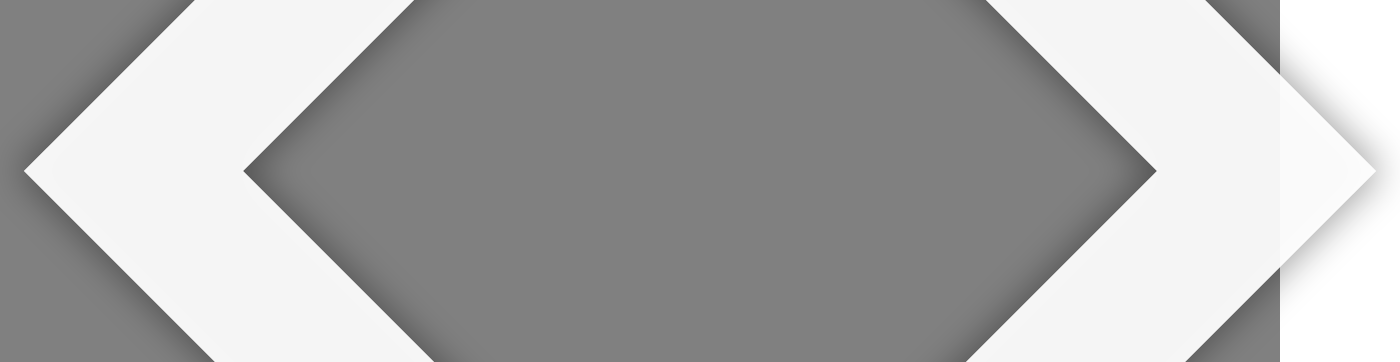
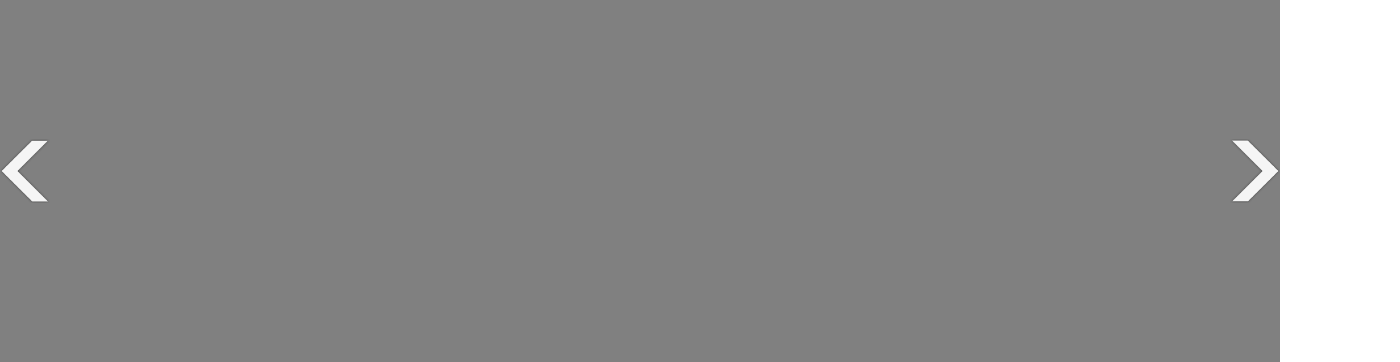
Before and after one commit to TeamWork-Solutions/EditZone, a plain HTML site: page index.html in a window 1280 px wide. Shown: the part 97-459 px from the top of the page, 1400 px wide, since content can reach past the window. Drawn offline with Linux system fonts and the light colour scheme.

Commit message:
updated arrow design in slider nested arrow image inside the button tag.

```diff
--- a/index.html
+++ b/index.html
@@ -30,9 +30,11 @@
                         </ul>
                     </div>
                     <div class="search">
-            <input type="search" name="" placeholder="Search" /><ion-icon
-              name="search-outline"
-            ></ion-icon>
+                        <input
+                            type="search"
+                            name=""
+                            placeholder="Search"
+                        /><ion-icon name="search-outline"></ion-icon>
                     </div>
                 </div>
             </nav>
@@ -41,16 +43,20 @@
             <main>
                 <div class="slider">
                     <div class="templete">
-            <div class="left-arrow">
+                        <div class="arrow">
                             <!-- <ion-icon name="chevron-forward-circle-outline"></ion-icon>
                         -->
+                            <button class="arrow-button">
                                 <img src="/icons/left-arrow.png" />
+                            </button>
                         </div>
 
-            <div class="right-arrow">
+                        <div class="arrow">
                             <!-- <ion-icon name="chevron-back-circle-outline"></ion-icon> -->
 
+                            <button class="arrow-button">
                                 <img src="/icons/right-arrow.png" />
+                            </button>
                         </div>
                     </div>
                 </div>
--- a/style.css
+++ b/style.css
@@ -95,23 +95,25 @@ a {
     align-items: center;
 }
 
-/*.right-arrow img {
+.arrow img {
     width: 50px;
-}*/
-.right-arrow ion-icon {
+}
+
+.arrow-button {
+    background-color: transparent;
+    border: none;
+    cursor: pointer;
+}
+/* .right-arrow ion-icon {
     font-size: 30px;
     position: relative;
     right: 15px;
 }
-
-/*.left-arrow img {
-  width: 50px;
-}*/
 .left-arrow ion-icon {
     font-size: 30px;
     position: relative;
     right: 15px;
-}
+} */
 
 .about {
     text-align: center;
```
Lines whose indentation alone changed are shown as unchanged.
